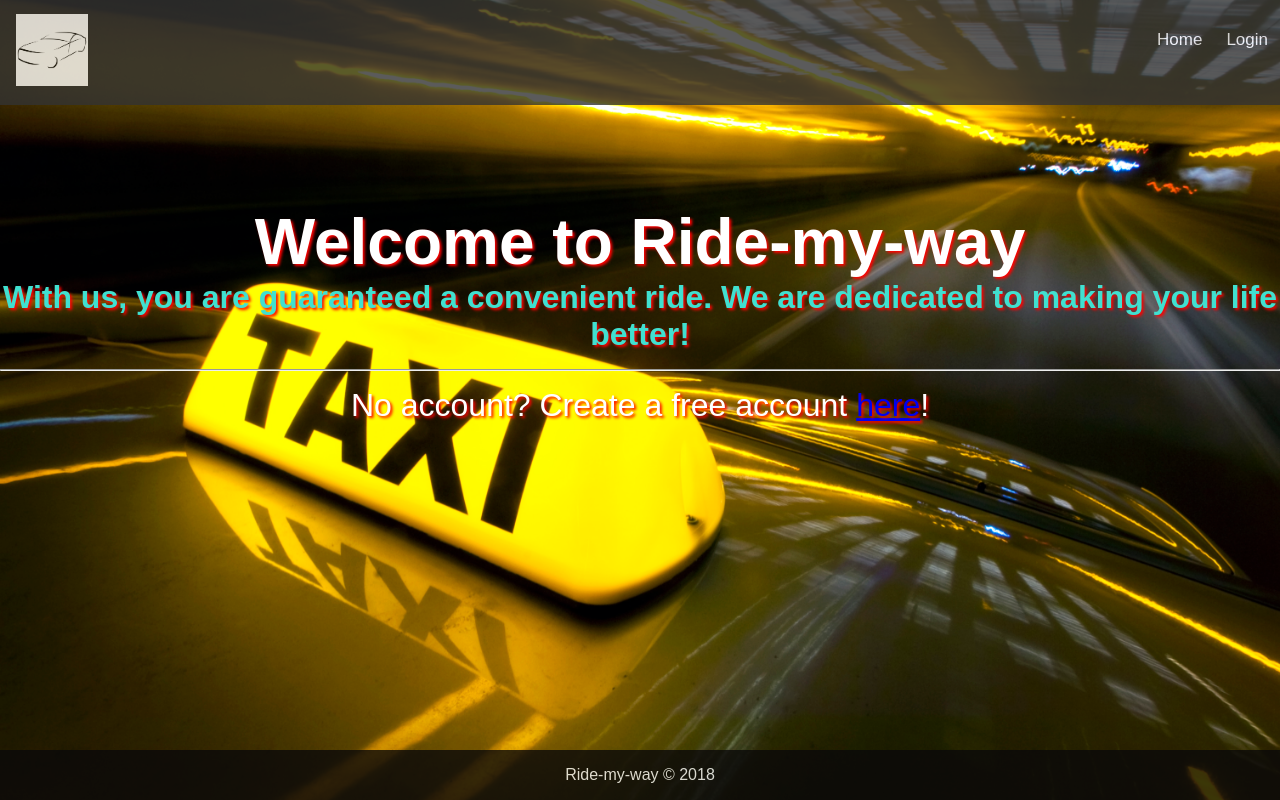
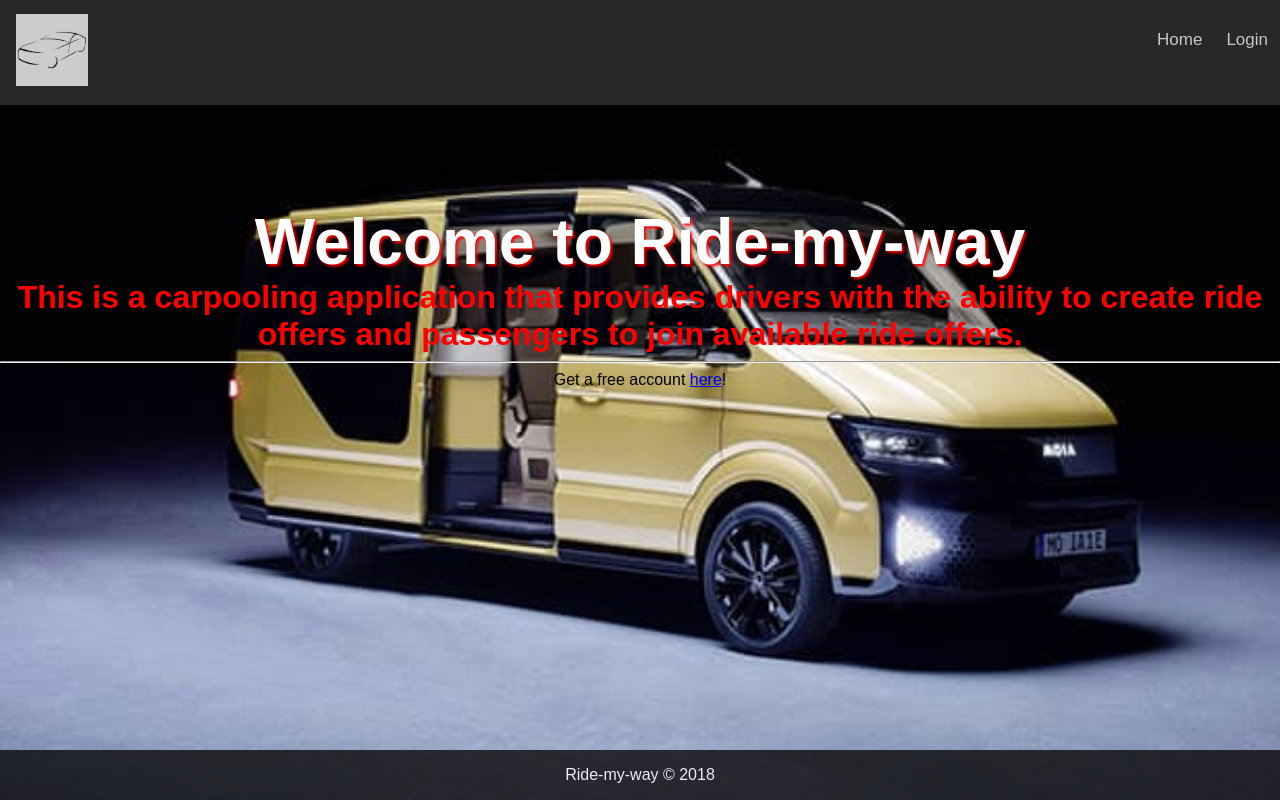
Before and after one commit to Ogollah/Ride-my-way, a Python web app: template UI/templates/welcome.html in a window 1280 px wide. Run offline with Jinja, Linux system fonts and the light colour scheme; the template is opened without the code that fills it, so the values that code supplies are empty.

Commit message:
[ft-#158439537] modify welcome page

```diff
--- a/UI/static/styles/main.css
+++ b/UI/static/styles/main.css
@@ -1,28 +1,29 @@
 /*Body*/
 body {
-    background: url('../img/welcome.jpg') no-repeat center center fixed;
+    background: url('../img/ride-back.jpg') no-repeat center center fixed;
     -webkit-background-size: cover;
     -moz-background-size: cover;
     -o-background-size: cover;
     background-size: cover;
-    background-color: whitesmoke;
-    color: white;
+    background-color: #f5f5f5;
+    color: #ffffff;
     position: relative;
     margin: 0;
     font-family: Arial, Helvetica, sans-serif;
+    min-width: 350px;
 }
 
 /*navigation bar*/
 
 .navbar {
     overflow: hidden;
-    background-color: #333;
+    background-color: #333333;
     opacity: .8;
 }
 
 .navbar a {
     float: left;
-    color: ghostwhite;
+    color: #f8f8ff;
     text-align: center;
     padding: 14px 16px;
     text-decoration: none;
@@ -35,8 +36,8 @@ body {
 }
 
 #navbar-right:hover {
-    background-color: ghostwhite;
-    color: black;
+    background-color: #f8f8ff;
+    color: #000000;
 }
 /*logo */
 #logo{
@@ -48,7 +49,7 @@ body {
 
 /*Welcom message */
 .welcome{
-    color: white;
+    color: #ffffff;
     position: relative;
     height: 580px;
     width: 100%;
@@ -59,52 +60,47 @@ body {
 }
 .welcome-message h1 {
     margin: 0;
-    text-shadow: 2px 2px 3px red;
+    text-shadow: 2px 2px 3px #ff0000;
     font-size: 4em;
     text-align: center;
 }
-.welcome-message h4{
+.welcome-message h5{
     margin: 0;
-    text-shadow: 2px 2px 3px red;
     font-size: 2em;
-    color: turquoise;
+    color: #ff0000;
     text-align: center;
 }
-.welcome-message hr{
-    background-color: blue;
-}
+
 
 .welcome p {
     margin: 0;
-    text-shadow: 2px 2px 3px red;
-    font-size: 2em;
-    color: white;
+    font-size: 25;
+    color: #000000;
     text-align: center;
 }
 /*Table*/
 .ride-head{
-    text-align: center;
+    padding: 10px;
     margin-top: 50px;
-    color: #fff;
+    color: #ffffff;
 }
 .rides{
     text-align: center;
     overflow-x:auto;
-    background-color: #ddd;
-    color: #333;
+    background-color: #dddddd;
+    color: #333333;
     margin-top: 50px;
-    opacity: .8;
 }
 table {
     border-collapse: collapse;
     border-spacing: 0;
     width: 100%;
-    border: 1px solid #ddd;
+    border: 1px solid #dddddd;
 }
 
 tr a{
     text-decoration: none;
-    color: #333;
+    color: #333333;
 }
 
 th,
@@ -121,7 +117,7 @@ tr:nth-child(even) {
 .login {
     width: 320px;
     height: 420px;
-    background: #333;
+    background: #333333;
     color: white;
     top: 60%;
     left: 50%;
@@ -161,7 +157,7 @@ tr:nth-child(even) {
     margin-bottom: 20px;
 }
 
-.login input[type="text"],
+.login input[type="email"],
 input[type="password"] {
     border: none;
     border-bottom: 1px solid white;
@@ -219,7 +215,7 @@ input[type="password"] {
     padding: 10px;
 }
 
-.form input[type="text"],
+.form input[type="email"],
 input[type="password"] {
     border: none;
     border-bottom: 1px solid white;
--- a/UI/templates/home.html
+++ b/UI/templates/home.html
@@ -25,7 +25,7 @@
     <!--Available rides-->
 
     <div class="ride-head">
-        <h3>Available rides</h3>
+        <h2>Available rides</h2>
     </div>
 
     <div class="rides">
--- a/UI/templates/login.html
+++ b/UI/templates/login.html
@@ -28,7 +28,7 @@
         <h1>Login Here</h1>
         <form method="POST", action="home.html">
             <p>Email</p>
-            <input type="text" name="" placeholder="Enter Email" required>
+            <input type="email" name="" placeholder="Enter Email" required>
             <p>Password</p>
             <input type="password" name="" placeholder="Enter password" required>
             <input type="submit" name="" value="Login">
--- a/UI/templates/registration.html
+++ b/UI/templates/registration.html
@@ -33,7 +33,7 @@
             <label for="email">
                 <b>Email</b>
             </label>
-            <input type="text" placeholder="Enter Email" name="email" required>
+            <input type="email" placeholder="Enter Email" name="email" required>
 
             <label for="psw">
                 <b>Password</b>
--- a/UI/templates/welcome.html
+++ b/UI/templates/welcome.html
@@ -21,11 +21,11 @@
     <div class="welcome">
         <div class="welcome-message">
             <h1>Welcome to Ride-my-way</h3>
-            <h4>With us, you are guaranteed a convenient ride. We are dedicated to making your life better!</p>
+            <h5>This is a carpooling application that provides drivers
+                with the ability to create ride offers and passengers to join available ride offers.</h5>
             <hr>
-
         </div>
-            <p>No account? Create a free account <a href="registration.html">here</a>!</p>
+            <p>Get a free account <a href="registration.html">here</a>!</p>
     </div>
     <!--footer fixed-->
     <div class="footer">
```
Also changed, not shown: UI/static/img/ride-back.jpg (added).
